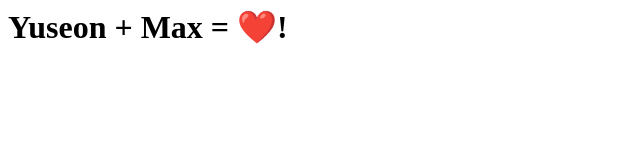
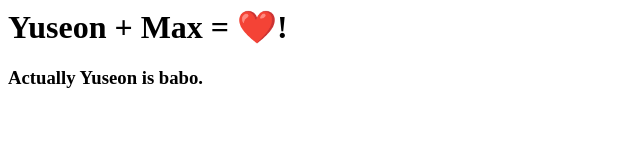
Before and after one commit to usun-j/test, a plain HTML site: page index.html in a window 1280 px wide. Shown: the whole page, without its empty margins (0-640 px from the left). Drawn offline with Linux system fonts and the light colour scheme.

Commit message:
Update index.html

```diff
--- a/index.html
+++ b/index.html
@@ -1 +1,3 @@
 <h1>Yuseon + Max = ❤️!</h1>
+
+<h3>Actually Yuseon is babo.</h3>
```
